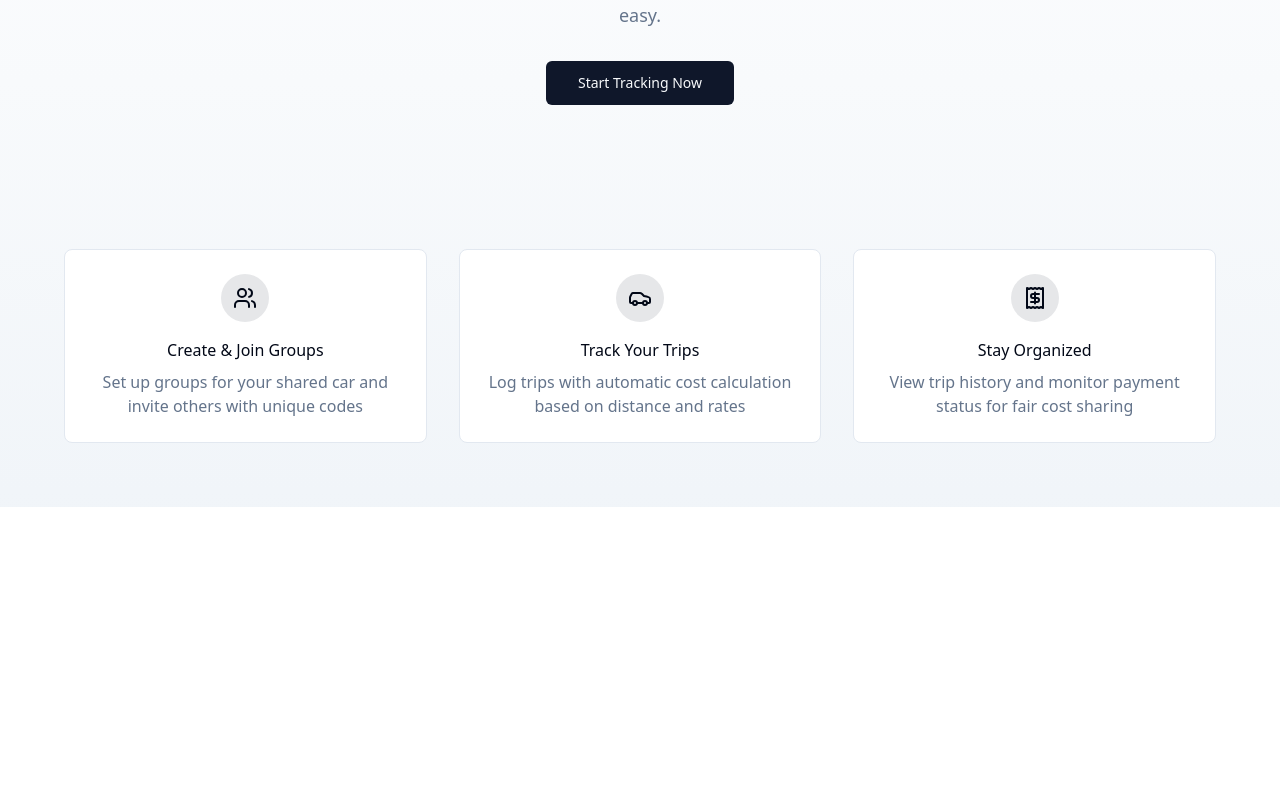
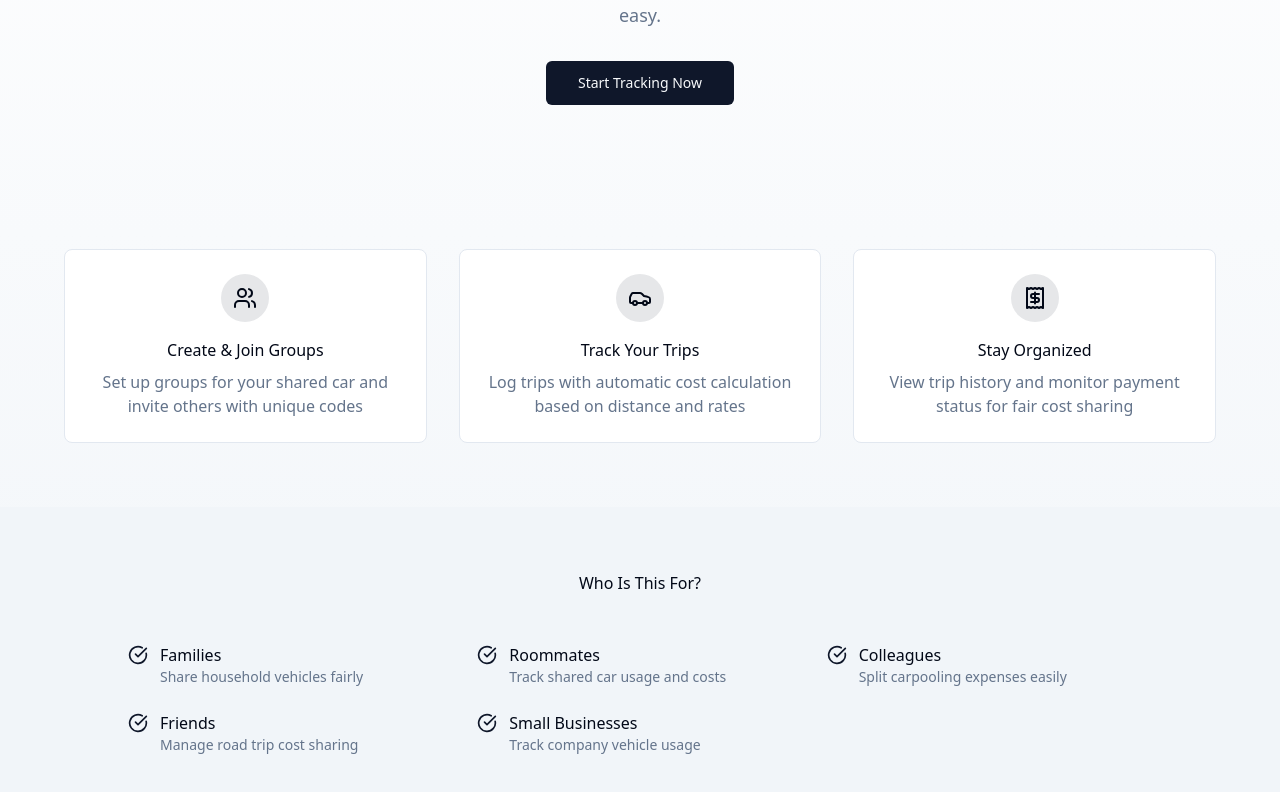
Before and after one commit to keithchewzk/fareshare, a React (Vite) app in the folder frontend/: page / in a window 1280 px wide. Shown: the part 328-1120 px from the top of the page. Before the commit the page ends 835 px from the top, so only its background shows below. Built offline with nearby package versions, Linux system fonts and the light colour scheme.

Commit message:
add use cases section for landing page

```diff
--- a/frontend/src/components/LandingPage/index.tsx
+++ b/frontend/src/components/LandingPage/index.tsx
@@ -1,6 +1,6 @@
 import React from "react";
 import { Button } from '../ui/button';
-import { Car, Users, Receipt } from 'lucide-react';
+import { Car, Users, Receipt, CheckCircle } from 'lucide-react';
 
 interface LandingPageProps {
   onGetStarted: () => void;
@@ -69,6 +69,30 @@ export function LandingPage({ onGetStarted }: LandingPageProps) {
         </div>
       </section>
 
+      {/* Use Cases Section */}
+      <section className="bg-muted py-16">
+        <div className="container mx-auto px-4">
+          <h2 className="text-center mb-12">Who Is This For?</h2>
+          <div className="grid md:grid-cols-2 lg:grid-cols-3 gap-6 max-w-5xl mx-auto">
+            {[
+              { title: 'Families', desc: 'Share household vehicles fairly' },
+              { title: 'Roommates', desc: 'Track shared car usage and costs' },
+              { title: 'Colleagues', desc: 'Split carpooling expenses easily' },
+              { title: 'Friends', desc: 'Manage road trip cost sharing' },
+              { title: 'Small Businesses', desc: 'Track company vehicle usage' },
+            ].map((useCase, i) => (
+              <div key={i} className="flex gap-3 items-start">
+                <CheckCircle className="size-5 text-primary mt-0.5 flex-shrink-0" />
+                <div>
+                  <h4>{useCase.title}</h4>
+                  <p className="text-muted-foreground text-sm">{useCase.desc}</p>
+                </div>
+              </div>
+            ))}
+          </div>
+        </div>
+      </section>
+
       {/* Rest of content will go here */}
     </div>
   );
```
